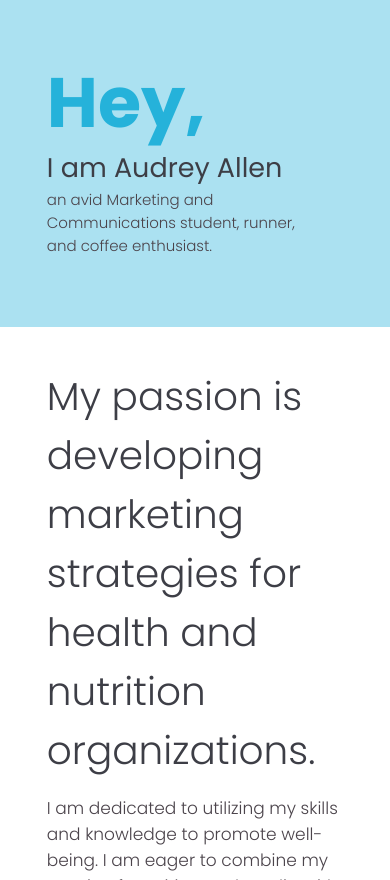
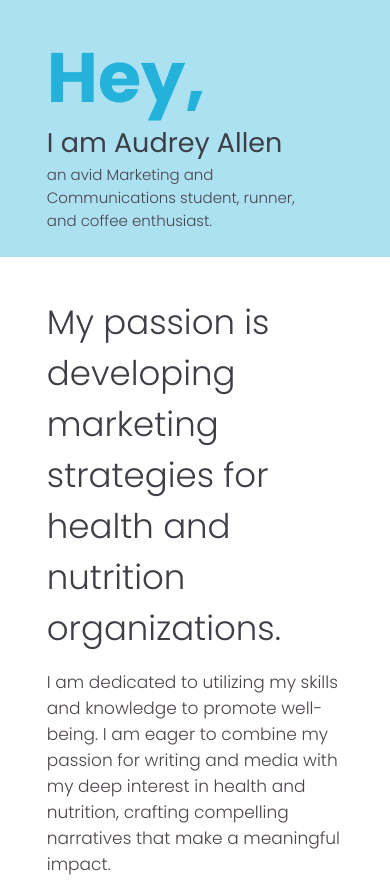
Before and after one commit to simon-nstein/audPortfolio, a plain HTML site: page index.html in a window 390 px wide. Shown: the top 880 px of the page. Drawn offline with nearby package versions, Linux system fonts and the light colour scheme.

Commit message:
Add files via upload

```diff
--- a/about.css
+++ b/about.css
@@ -9,6 +9,10 @@ body {
 
 li {
   color: #4B444B;
+}
+
+.intro{
+  margin-top: 50px
 }
 
 .statments{
@@ -482,6 +486,7 @@ li {
 
   .statments{
     font-size: 15px;
+    margin-bottom: 25px;
   }
 
   .expTitle{
@@ -498,6 +503,14 @@ li {
 
   .expUL{
     font-size: 14px;
+  }
+
+  .intro{
+    margin-top: 25px;
+  }
+
+  .headingPassion{
+    font-size: 34px;
   }
 
 }
--- a/index.html
+++ b/index.html
@@ -51,7 +51,7 @@
 
 
         <div style="background-color: #ABE1F1;">
-            <div class="section-div" style="margin-top: 50px">
+            <div class="section-div intro">
                 <!--About-->
                 <section id="about" style="display: flex;flex-direction: row; margin: auto; position: relative;">
                     <div id="about" style="display: flex; flex-direction: column; margin-right: 15px">
```
